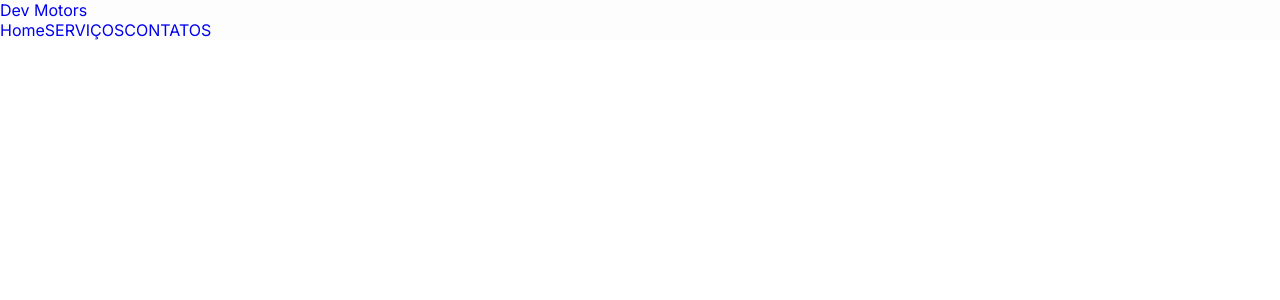
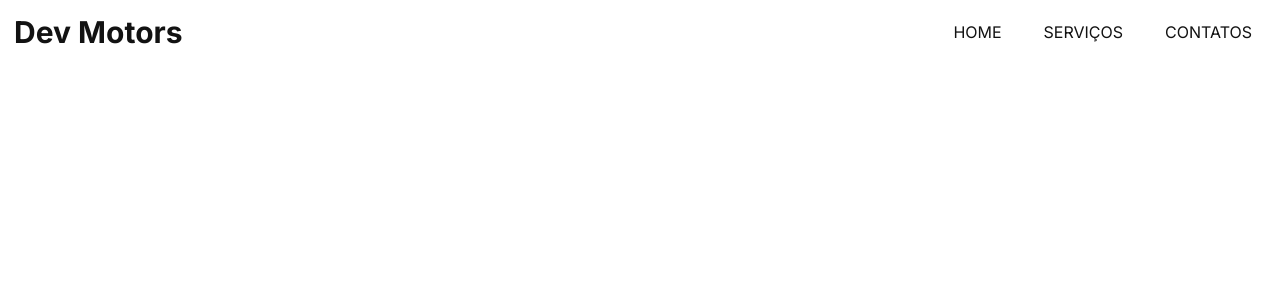
Before and after one commit to erick-d-ps/DevMotors, a Next.js app: page / in a window 1280 px wide. Shown: the top 300 px of the page. Built offline with nearby package versions, Linux system fonts and the light colour scheme.

Commit message:
termino da estilização do header

```diff
--- a/src/components/header/index.tsx
+++ b/src/components/header/index.tsx
@@ -8,7 +8,7 @@
   const [top, setTop] = useState(true)
 
   const scrollHandler = () => {
-    window.scrollY > 10 ? setTop(false) : setTop(false)
+    window.scrollY > 10 ? setTop(false) : setTop(true)
   }
 
   useEffect(() => {
@@ -29,7 +29,7 @@
           </div>
 
           <nav className={styles.nav}>
-            <Link href="/">Home</Link>
+            <Link href="/">HOME</Link>
             <Link href="/#sericos">SERVIÇOS</Link>
             <Link href="/#contatos">CONTATOS</Link>
           </nav>
--- a/src/components/header/styles.module.scss
+++ b/src/components/header/styles.module.scss
@@ -18,3 +18,51 @@
 .background{
   background-color: #fff;
 }
+
+.container{
+  max-width: 1280px;
+  margin: 0 auto;
+  padding: 0 14px;
+}
+
+.content{
+  display: flex;
+  align-items: center;
+  justify-content: space-between;
+  height: 64px;
+}
+
+.contentLogo{
+  display: none;
+}
+
+.contentLogo a {
+  font-weight: bold;
+  color: #121212;
+  font-size: 30px;
+}
+
+.nav{
+  display: flex;
+  gap: 14px;
+
+  a{
+    font-weight: medium;
+    color:#121212;
+    display: flex;
+    align-items: center;
+    padding: 8px 14px;
+    transition: all 0.7s;
+  }
+
+  a:hover{
+    font-weight: bold;
+    transform: scale(bold);
+  }
+}
+
+@media (min-width: 640px){
+  .contentLogo{
+    display: flex;
+  }
+}
```
